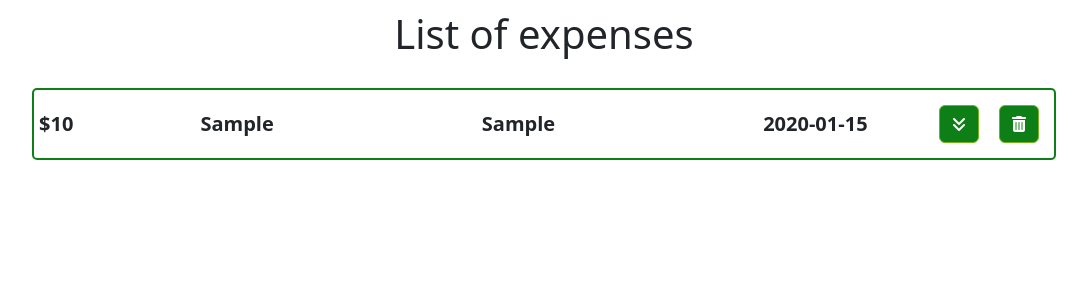
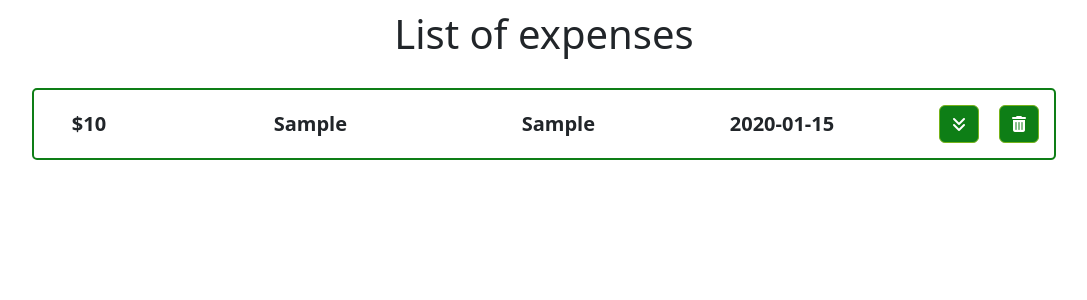
Before and after one commit to Franco-Postulka/MyMoney, a Django app: page /mymoney/ in a window 1280 px wide. Shown: the part 60-360 px from the top of the page, without its empty margins (96-1183 px from the left). Run offline with Django 5.2, Linux system fonts and the light colour scheme; a user stored in the database is signed in; tables that the repository leaves empty hold one stand-in row (values such as "Sample post"); data that the repository does not hold is empty; some libraries are stand-ins or nearby versions.

```diff
--- a/mymoney/static/mymoney/styles.css
+++ b/mymoney/static/mymoney/styles.css
@@ -151,8 +151,10 @@ span {
 .expense-div div {
   display: flex;
   align-items: center;
+  text-align: center;
+  justify-content: center;
   padding: 5px;
-  width: 230px;
+  width: 16%;
 }
 .expense-div .amount-div {
   width: 110px;
--- a/mymoney/static/mymoney/styles.scss
+++ b/mymoney/static/mymoney/styles.scss
@@ -147,8 +147,10 @@ span{
     div{
         display: flex;
         align-items: center;
+        text-align: center;
+        justify-content: center;
         padding: 5px;
-        width: 230px;
+        width: 16%;
     }
     .amount-div{
         width: 110px;
```
Also changed, not shown: mymoney/static/mymoney/expense.js (+25 -19 lines), 1 other file.
